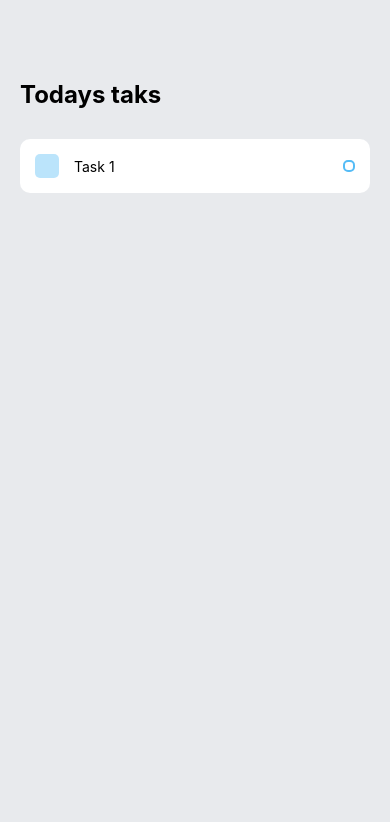
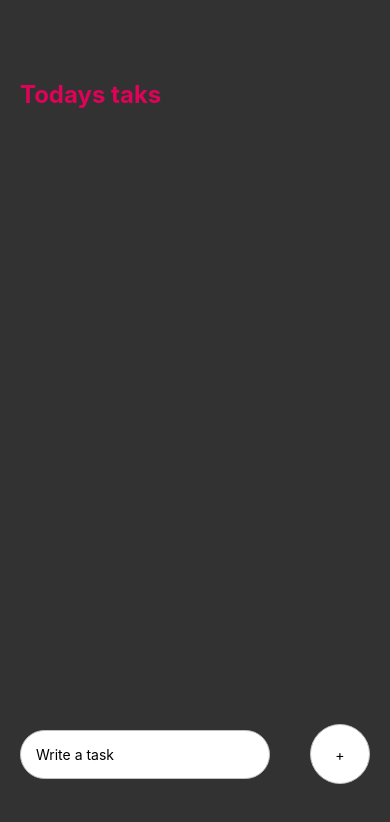
Before and after one commit to maritocuate/todothings, a React Native app: screen / in a window 390 px wide. Shown: the top 822 px of the page. Built offline with nearby package versions, Linux system fonts and the light colour scheme.

Commit message:
chore: tasks list update

```diff
--- a/App.tsx
+++ b/App.tsx
@@ -1,16 +1,74 @@
-import { StatusBar } from 'expo-status-bar'
-import { StyleSheet, Text, View } from 'react-native'
+import { useState } from 'react'
+import {
+  Keyboard,
+  KeyboardAvoidingView,
+  Platform,
+  ScrollView,
+  StyleSheet,
+  Text,
+  TextInput,
+  TouchableOpacity,
+  View,
+} from 'react-native'
 import Task from './components/Task'
 
 export default function App() {
+  const [task, setTask] = useState<string>()
+  const [taskItems, setTaskItems] = useState<string[]>([])
+
+  const handleAddTask = () => {
+    Keyboard.dismiss()
+    setTaskItems([...taskItems, task])
+    setTask('')
+  }
+
+  const completeTask = index => {
+    let itemsCopy = [...taskItems]
+    itemsCopy.splice(index, 1)
+    setTaskItems(itemsCopy)
+  }
+
   return (
     <View style={styles.container}>
-      <View style={styles.tasksWrapper}>
-        <Text style={styles.sectionTitle}>Todays taks</Text>
-        <View style={styles.items}>
-          <Task text="Task 1" />
+      <ScrollView
+        contentContainerStyle={{
+          flexGrow: 1,
+        }}
+        keyboardShouldPersistTaps="handled"
+      >
+        <View style={styles.tasksWrapper}>
+          <Text style={styles.sectionTitle}>Todays taks</Text>
+          <View style={styles.items}>
+            {taskItems.map((item, index) => {
+              return (
+                <TouchableOpacity
+                  key={index}
+                  onPress={() => completeTask(index)}
+                >
+                  <Task text={item} />
+                </TouchableOpacity>
+              )
+            })}
+          </View>
         </View>
-      </View>
+      </ScrollView>
+
+      <KeyboardAvoidingView
+        behavior={Platform.OS === 'ios' ? 'padding' : 'height'}
+        style={styles.writeTaskWrapper}
+      >
+        <TextInput
+          style={styles.input}
+          placeholder="Write a task"
+          value={task}
+          onChangeText={text => setTask(text)}
+        ></TextInput>
+        <TouchableOpacity onPress={() => handleAddTask()}>
+          <View style={styles.addWrapper}>
+            <Text style={styles.addText}>+</Text>
+          </View>
+        </TouchableOpacity>
+      </KeyboardAvoidingView>
     </View>
   )
 }
@@ -18,7 +76,7 @@ export default function App() {
 const styles = StyleSheet.create({
   container: {
     flex: 1,
-    backgroundColor: '#e8eaed',
+    backgroundColor: '#323232',
   },
   tasksWrapper: {
     paddingTop: 80,
@@ -27,8 +85,37 @@ const styles = StyleSheet.create({
   sectionTitle: {
     fontSize: 24,
     fontWeight: 'bold',
+    color: '#de0358',
   },
   items: {
     marginTop: 30,
   },
+  writeTaskWrapper: {
+    position: 'absolute',
+    bottom: 60,
+    width: '100%',
+    flexDirection: 'row',
+    justifyContent: 'space-around',
+    alignItems: 'center',
+  },
+  input: {
+    paddingVertical: 15,
+    paddingHorizontal: 15,
+    backgroundColor: '#FFF',
+    borderRadius: 60,
+    borderColor: '#C0C0C0',
+    borderWidth: 1,
+    width: 250,
+  },
+  addWrapper: {
+    width: 60,
+    height: 60,
+    backgroundColor: '#FFF',
+    borderRadius: 60,
+    justifyContent: 'center',
+    alignItems: 'center',
+    borderColor: '#C0C0C0',
+    borderWidth: 1,
+  },
+  addText: {},
 })
```
